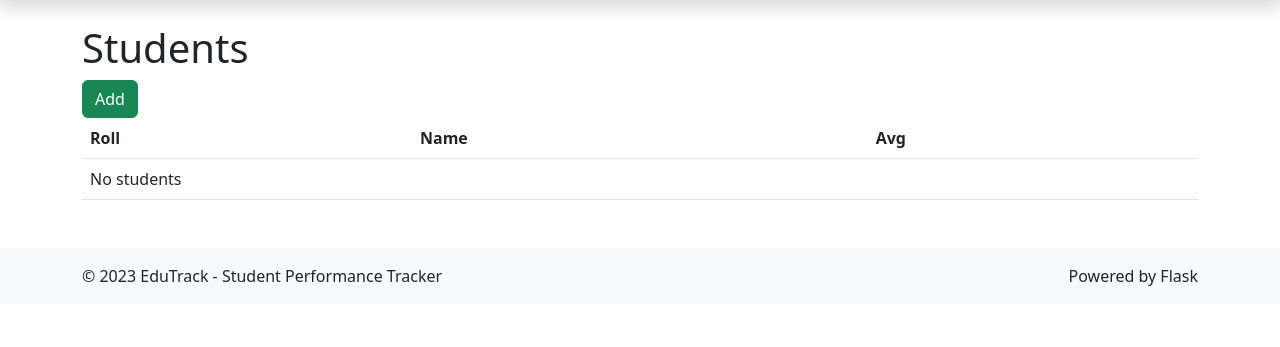
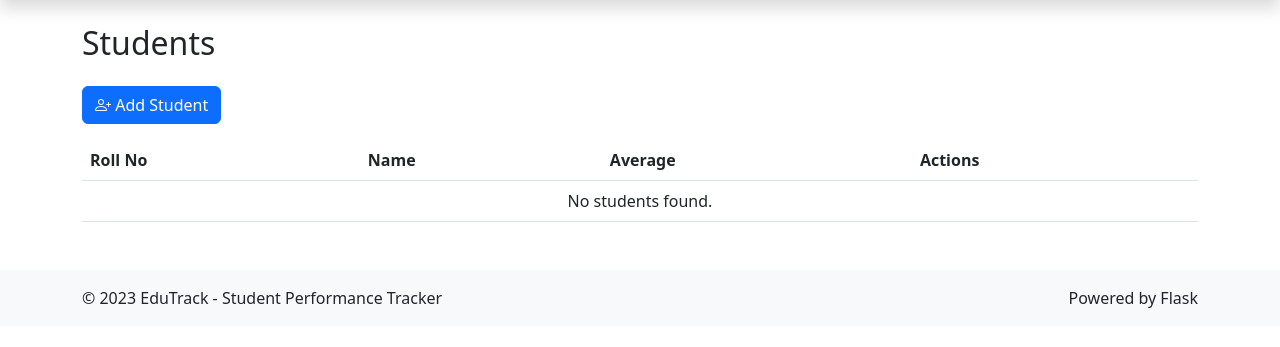
Before and after one commit to yokshith09/STUDENT_PERFORMANCE_TRACKER, a Flask app: page /students in a window 1280 px wide. Shown: the part 56-403 px from the top of the page. Run offline with Flask 3, Linux system fonts and the light colour scheme; data that the repository does not hold is empty.

Commit message:
Update students_list.html

```diff
--- a/templates/students_list.html
+++ b/templates/students_list.html
@@ -1 +1,24 @@
-{% extends 'base.html' %}{% block content %}<h1>Students</h1><a class='btn btn-success' href='{{ url_for('add_student') }}'>Add</a><table class='table'><tr><th>Roll</th><th>Name</th><th>Avg</th></tr>{% for s in students %}<tr><td>{{ s.roll_number }}</td><td>{{ s.name }}</td><td>{% if s.average() %}{{ '%.2f'|format(s.average()) }}{% else %}-{% endif %}</td></tr>{% else %}<tr><td colspan=3>No students</td></tr>{% endfor %}</table>{% endblock %}
+{% extends 'base.html' %}
+{% block title %}Students{% endblock %}
+{% block content %}
+<h1 class="h2 mb-4">Students</h1>
+<a href="{{ url_for('add_student') }}" class="btn btn-primary mb-3"><i class="bi bi-person-plus"></i> Add Student</a>
+<table class="table table-hover">
+  <thead><tr><th>Roll No</th><th>Name</th><th>Average</th><th>Actions</th></tr></thead>
+  <tbody>
+    {% for student in students %}
+      <tr>
+        <td>{{ student.roll_number }}</td>
+        <td>{{ student.name }}</td>
+        <td>{% if student.average() %}{{ "%.2f"|format(student.average()) }}{% else %}-{% endif %}</td>
+        <td>
+          <a href="{{ url_for('view_student', student_id=student.id) }}" class="btn btn-sm btn-primary">View</a>
+          <a href="{{ url_for('add_grade') }}" class="btn btn-sm btn-secondary">Add Grade</a>
+        </td>
+      </tr>
+    {% else %}
+      <tr><td colspan="4" class="text-center">No students found.</td></tr>
+    {% endfor %}
+  </tbody>
+</table>
+{% endblock %}
```
